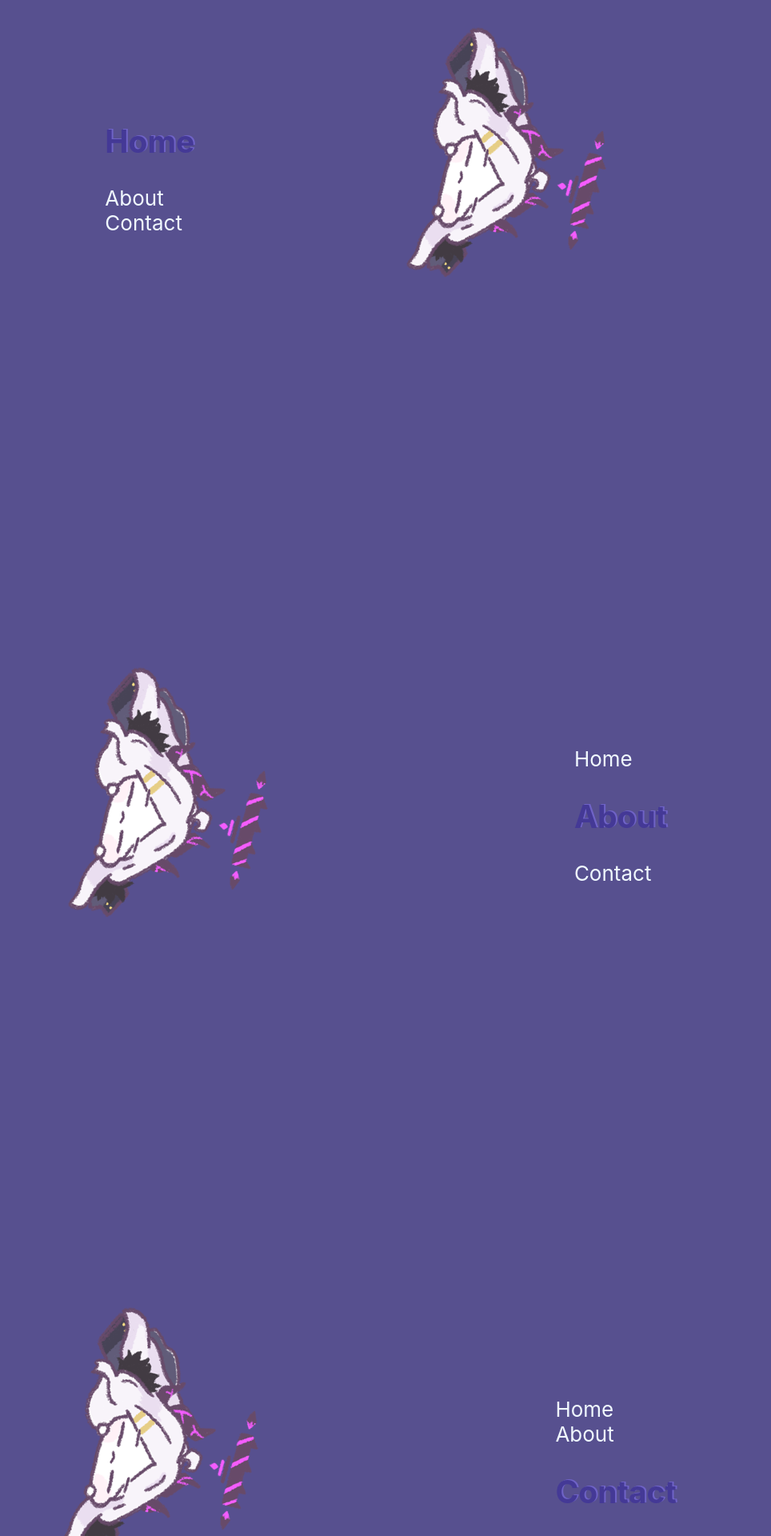
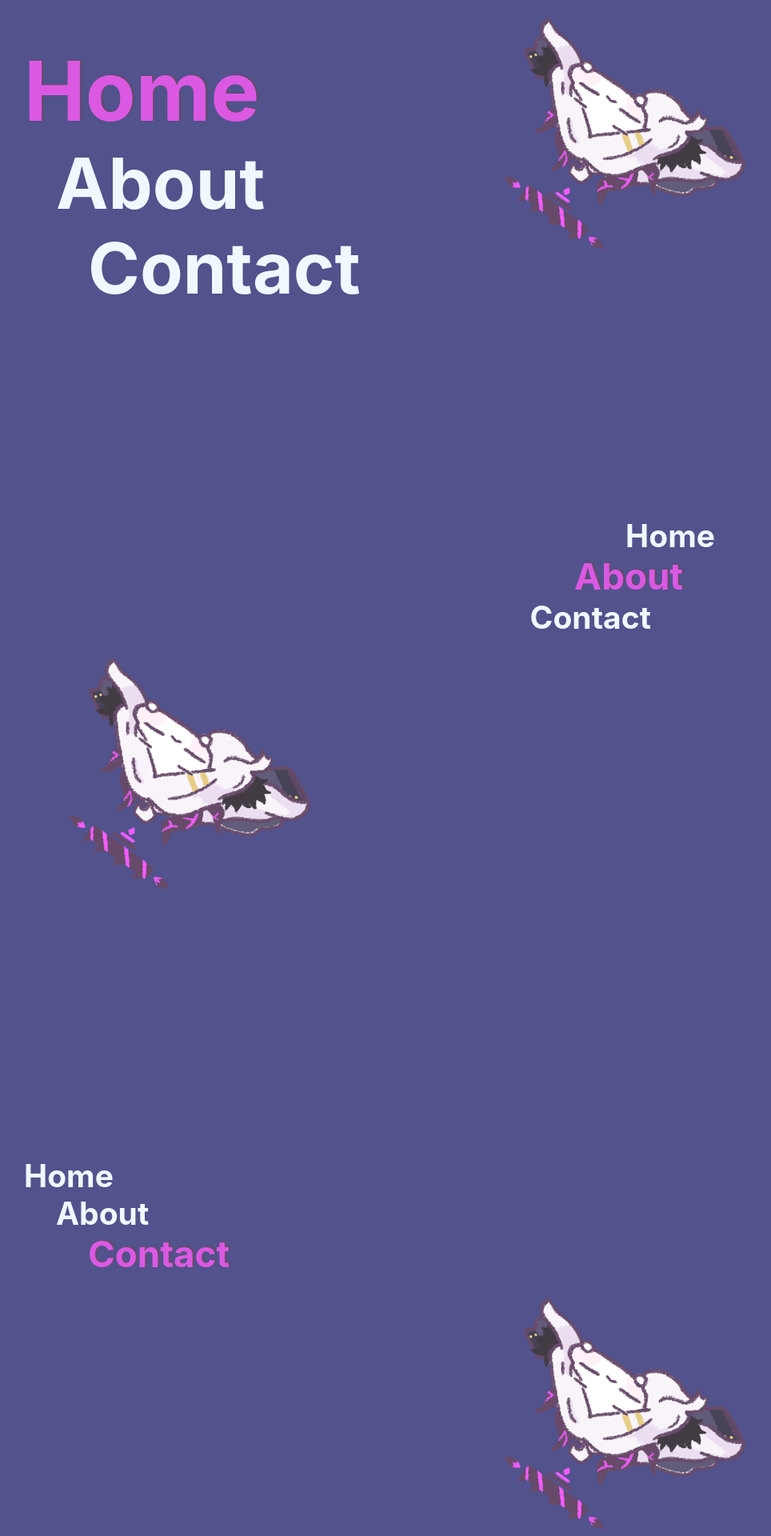
Before and after one commit to yuuzukatsu/hpt-blue-archive, a React (Create React App) app: page / in a window 1280 px wide. Shown: the part 180-2100 px from the top of the page at 80% size, without its empty margins (178-1142 px from the left). Built offline with nearby package versions, Linux system fonts and the light colour scheme; the HTML template or start-up script is replaced by a standard one.

Commit message:
Edit styling

```diff
--- a/package.json
+++ b/package.json
@@ -15,6 +15,7 @@
     "react-router-dom": "^6.3.0",
     "react-router-hash-link": "^2.4.3",
     "react-scripts": "^4.0.3",
+    "styled-components": "^5.3.5",
     "web-vitals": "^2.1.4"
   },
   "scripts": {
--- a/src/App.css
+++ b/src/App.css
@@ -7,51 +7,87 @@
   pointer-events: none;
 }
 
-@media (prefers-reduced-motion: no-preference) {
-  .App-logo {
-    animation: App-logo-spin infinite 20s linear;
-  }
-}
-
 .App-header {
-  background-color: #57508f;
+  background-color: #52528c;
   min-height: 100vh;
   display: flex;
   align-items: center;
-  justify-content:space-evenly;
+  justify-content:space-between;
   font-size: calc(10px + 2vmin);
   color: white;
+  padding: 0 8em;
 }
 
 .App-link {
   color: #61dafb;
 }
 
-@keyframes App-logo-spin {
-  from {
-    transform: rotate(0deg);
-  }
-  to {
-    transform: rotate(360deg);
-  }
-}
+/* Dari paling atas sampe @keyframes App-logo-spin,
+itu bawaan dari template bawaan react */
 
+/* Buat warnain <Link> & ilangin behavior bawaan a pas udah di klik linknya*/
 a {
   text-decoration: none;
   color: aliceblue;
   cursor: pointer;
 }
 
+/* Ngilangin dot di bagian isi list */
 ul {
   list-style: none;
 }
 
+ul:first-child {
+  padding: 0;
+}
+
+.big-li {
+  font-size: 2.25em;
+}
+
+/* Ubah ukuran font isi list */
+li{
+  font-weight: bold;
+  font-size: 1.5em;
+}
+
+/* Taro transisi disini supaya animasi scalenya bisa pas hover in & hover out */
+ul li {
+  transition: 0.25s;
+}
+
+/* Ngescale pas di hover */
 ul li:hover {
   transform: scale(1.1);
-  transition: transform 0.25s;
 }
 
-h2 {
-  color: #443996;
-  text-shadow: 2px -1px #6f63c6;
+/* Ini yang warnanya pink (no shit sherlock) */
+h3 {
+  color: #db59e2;
+  text-shadow: 2px -1px #674a69;
+  margin: auto;
+  cursor: context-menu;
 }
+
+/* Scrollbar */
+/* width */
+::-webkit-scrollbar {
+  width: 10px;
+}
+
+/* Track */
+::-webkit-scrollbar-track {
+  background: #52528c;
+}
+
+/* Handle */
+::-webkit-scrollbar-thumb {
+  background: #db59e2;
+  border-radius: 5px;
+}
+
+/* Handle on hover */
+::-webkit-scrollbar-thumb:hover {
+  background: #db59e2;
+  border-radius: 5px;
+}
--- a/src/components/about.js
+++ b/src/components/about.js
@@ -1,29 +1,35 @@
 import React from "react";
 import { HashLink as Link } from "react-router-hash-link";
 
-import Hina from '../hina.png'
+import HinaMuter from "./hina";
 
 function About() {
     return(
         <section className="App-header" id="about">
             <div>
                 <div>
-                    <img className="App-logo" src={Hina} alt="" />
+                    <HinaMuter />
                 </div>
             </div>
-            <div>
+            <div dir="RTL" style={{alignSelf: 'flex-start', justifySelf: 'right'}}>
                 <ul>
                     <li>
                         <Link to="#" smooth>
                             Home
                         </Link>
                     </li>
-                    <h2>About</h2>
-                    <li>
-                        <Link to="#contact" smooth>
-                            Contact
-                        </Link>
-                    </li>
+                    <ul>
+                        <li>
+                            <h3>About</h3>
+                        </li>
+                        <ul>
+                            <li>
+                                <Link to="#contact" smooth>
+                                    Contact
+                                </Link>
+                            </li>
+                        </ul>
+                    </ul>
                 </ul>
             </div>
         </section>
--- a/src/components/contact.js
+++ b/src/components/contact.js
@@ -1,30 +1,34 @@
 import React from "react";
 import { HashLink as Link } from "react-router-hash-link";
 
-import Hina from '../hina.png'
+import HinaMuter from "./hina";
 
 function Contact() {
     return(
         <section className="App-header" id="contact">
-            <div>
-                <div>
-                    <img className="App-logo" src={Hina} alt="" />
-                </div>
-            </div>
-            <div>
+            <div style={{alignSelf: 'flex-start', justifySelf: 'left'}}>
                 <ul>
                     <li>
                         <Link to="#" smooth>
                             Home
                         </Link>
                     </li>
-                    <li>
-                        <Link to="#about" smooth>
-                            About
-                        </Link>
-                    </li>
-                    <h2>Contact</h2>
+                    <ul>
+                        <li>
+                            <Link to="#about" smooth>
+                                About
+                            </Link>
+                        </li>
+                        <ul>
+                            <li>
+                                <h3>Contact</h3>
+                            </li>
+                        </ul>
+                    </ul>
                 </ul>
+            </div>
+            <div>
+                <HinaMuter />
             </div>
         </section>
     )
--- /dev/null
+++ b/src/components/hina.js
@@ -0,0 +1,15 @@
+import Imej from './stylehina'
+import Hina from '../hina.png'
+
+function HinaMuter() {
+    return (
+        <div>
+            {/* <img className="App-logo" src={Hina} alt="" style={{
+                animation:'infinite 20s reverse linear'
+            }}/> */}
+            <Imej className="App-logo" src={Hina} alt=""/>
+        </div>
+    )
+}
+
+export default HinaMuter
--- a/src/components/home.js
+++ b/src/components/home.js
@@ -1,28 +1,34 @@
 import React from "react";
 import { HashLink as Link } from "react-router-hash-link";
 
-import Hina from '../hina.png'
+import HinaMuter from "./hina";
 
 function Home() {
     return(
         <header className="App-header" id="">
-            <div>
+            <div className="big-li">
                 <ul>
-                    <h2>Home</h2>
+                    <li>
+                        <h3>Home</h3>
+                    </li>
+                    <ul>
                         <li>
                             <Link to="#about" smooth>
                                 About
                             </Link>
                         </li>
+                        <ul>
                             <li>
                                 <Link to="#contact" smooth>
                                     Contact
                                 </Link>
                             </li>
                         </ul>
+                    </ul>
+                </ul>
             </div>
             <div>
-                <img className="App-logo" src={Hina} alt="" />
+                <HinaMuter />
             </div>
         </header>
     )
--- /dev/null
+++ b/src/components/stylehina.js
@@ -0,0 +1,26 @@
+import styled, { keyframes } from 'styled-components';
+
+const muter = keyframes`
+    from {
+        transform: rotate(0deg);
+    }
+    to {
+        transform: rotate(360deg);
+    }
+`
+
+const trigger = Math.floor(Math.random() * 2)
+
+let duration
+
+if (trigger === 1) {
+    duration = 0.1
+} else {
+    duration = 20
+}
+
+const Imej = styled.img`
+    animation: ${muter} infinite ${duration}s reverse linear
+`
+
+export default Imej
```
Also changed, not shown: 1 other file (tests, documents, lock files or other folders). Lines whose indentation alone changed are shown as unchanged.
